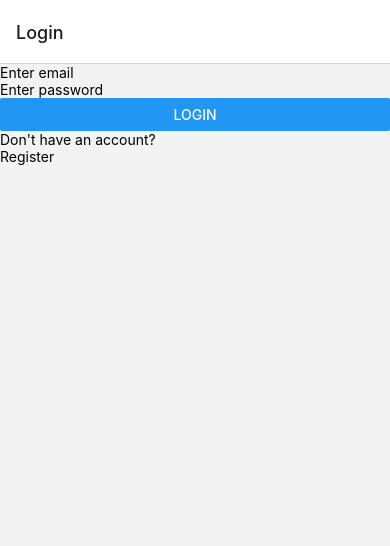
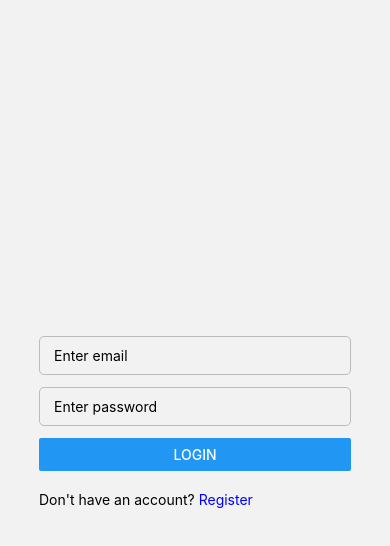
Before and after one commit to Mugisha-isaac/React-native-auth, a React Native app: screen /Login in a window 390 px wide. Shown: the top 546 px of the page. Built offline with nearby package versions, Linux system fonts and the light colour scheme.

Commit message:
[feat] login ui design done

```diff
--- a/src/components/Navigation.jsx
+++ b/src/components/Navigation.jsx
@@ -13,7 +13,7 @@ const Navigation = () => {
   return (
     <NavigationContainer>
       <Stack.Navigator>
-        <Stack.Screen name='Login' component={LoginScreen} />
+        <Stack.Screen name='Login' component={LoginScreen} options={{headerShown:false}} />
         <Stack.Screen name='Register' component={RegisterScreen} />
         <Stack.Screen name='Home' component={HomeScreen} />
       </Stack.Navigator>
--- a/src/screens/LoginScreen.jsx
+++ b/src/screens/LoginScreen.jsx
@@ -1,17 +1,25 @@
-import { View, Text,TextInput,Button,TouchableOpacity } from 'react-native'
+import { View, Text,TextInput,Button,TouchableOpacity,StyleSheet } from 'react-native'
 import React from 'react'
+import { useState } from 'react'
 
-const LoginScreen = () => {
+const LoginScreen = ({navigation}) => {
+
+  const [email,setEmail] = useState(null);
+  const [password,setPassword] = useState(null);
+
+  console.log({email:email, password:password});
+
+
   return (
-    <View>
-      <View>
-         <TextInput placeholder='Enter email' />
-         <TextInput placeholder='Enter password' secureTextEntry />
+    <View style={styles.container}>
+      <View style={styles.wrapper}>
+         <TextInput placeholder='Enter email' value={email} style={styles.input} onChangeText={(text)=>setEmail(text)} />
+         <TextInput placeholder='Enter password' value={password} style={styles.input} secureTextEntry onChangeText={(password)=>setPassword(password)} />
         <Button title='Login' />
-        <View>
+        <View style ={{flexDirection:'row', marginTop:20}}>
            <Text>Don't have an account? </Text>
-           <TouchableOpacity>
-            <Text>Register</Text>
+           <TouchableOpacity onPress={()=>navigation.navigate('Register')}>
+            <Text style={styles.link}>Register</Text>
            </TouchableOpacity>
         </View>
       </View>
@@ -19,4 +27,29 @@ const LoginScreen = () => {
   )
 }
 
+
+const styles = StyleSheet.create({
+  container:{
+    flex:1,
+    alignItems:'center',
+    justifyContent: 'center',
+  },
+
+  wrapper:{
+    width:'80%'
+  },
+  input:{
+    marginBottom:12,
+    borderWidth:1,
+    borderColor:'#bbb',
+    borderRadius:5,
+    paddingHorizontal:14,
+    paddingVertical:10,
+  },
+  link:{
+    color:'blue',
+
+  }
+})
+
 export default LoginScreen
```
